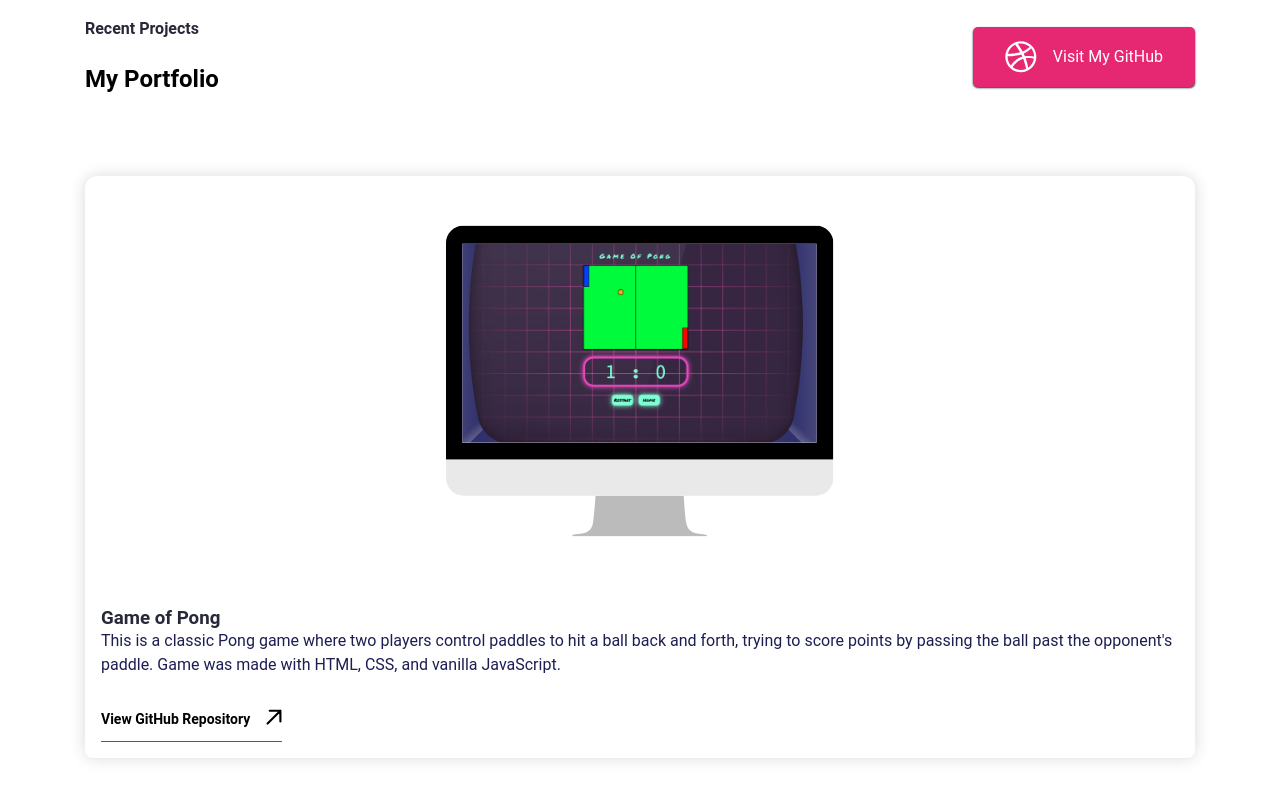
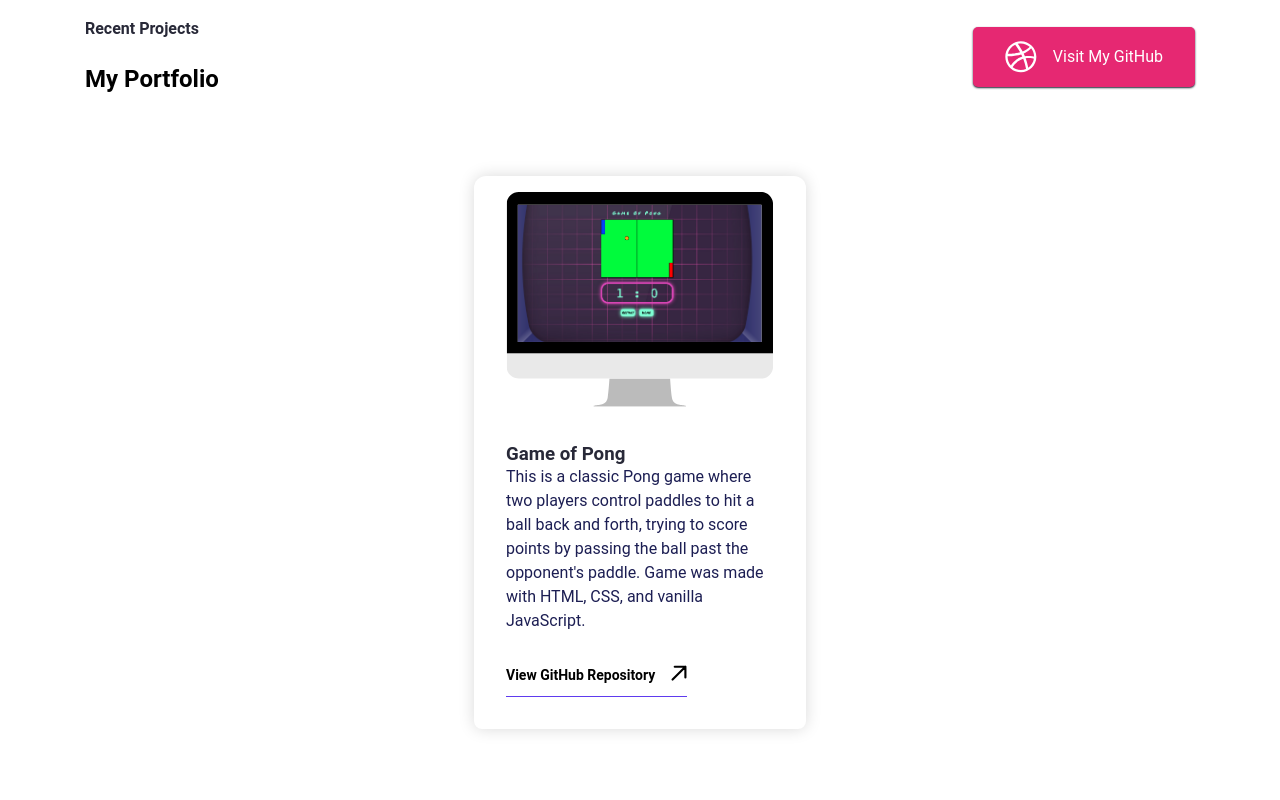
Before and after one commit to estebansep1/Personal-Portfolio, a React (Create React App) app: page / in a window 1280 px wide. Shown: the part 2855-3655 px from the top of the page. Built offline with nearby package versions, Linux system fonts and the light colour scheme.

Commit message:
fixed the card style

```diff
--- a/src/App.css
+++ b/src/App.css
@@ -444,9 +444,10 @@ h2 {
   display: flex;
   flex-direction: column;
   align-items: flex-start;
-  gap: 16px;
-  width: 50%;
-  flex: 1 0 0;
+  padding: 16px; /* Reduce padding to make it more compact */
+  gap: 16px; /* Reduce the gap between elements inside the card */
+  width: 100%; /* Use 100% width to keep it within the container */
+  max-width: 300px; /* Set a maximum width for the card */
   background: #fff;
   box-shadow: 0 0 16px 0 rgba(0, 0, 0, 0.15);
   cursor: pointer;
@@ -454,6 +455,7 @@ h2 {
   border-top-left-radius: 12px;
   border-top-right-radius: 12px;
 }
+
 .portfolio--section--card--content {
   display: flex;
   padding: 16px;
```
Also changed, not shown: public/Images/game-of-pong.png (deleted), public/Images/game-of-pong.svg.
